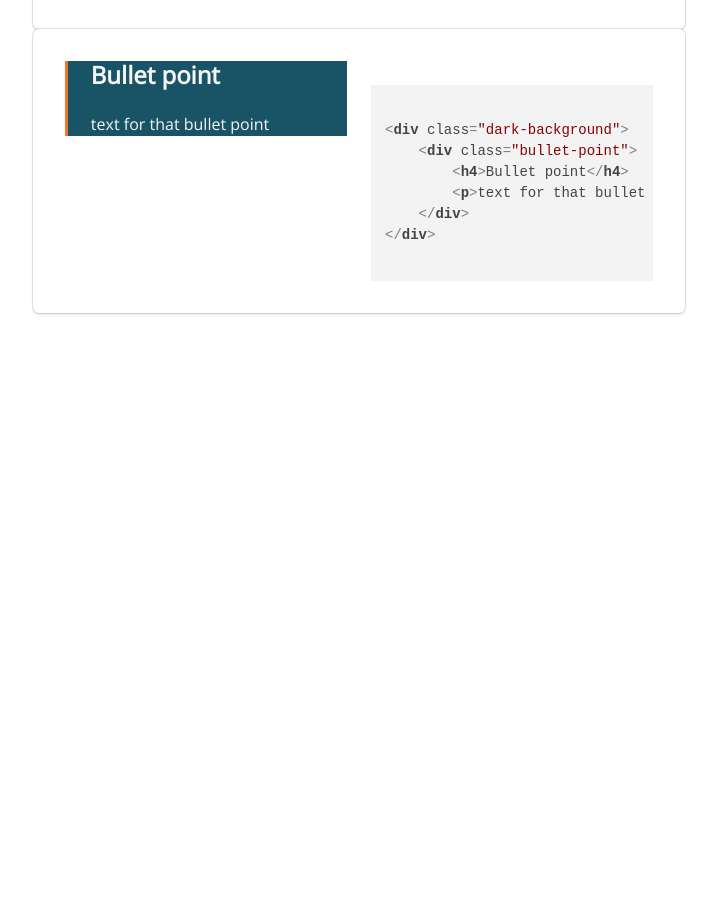
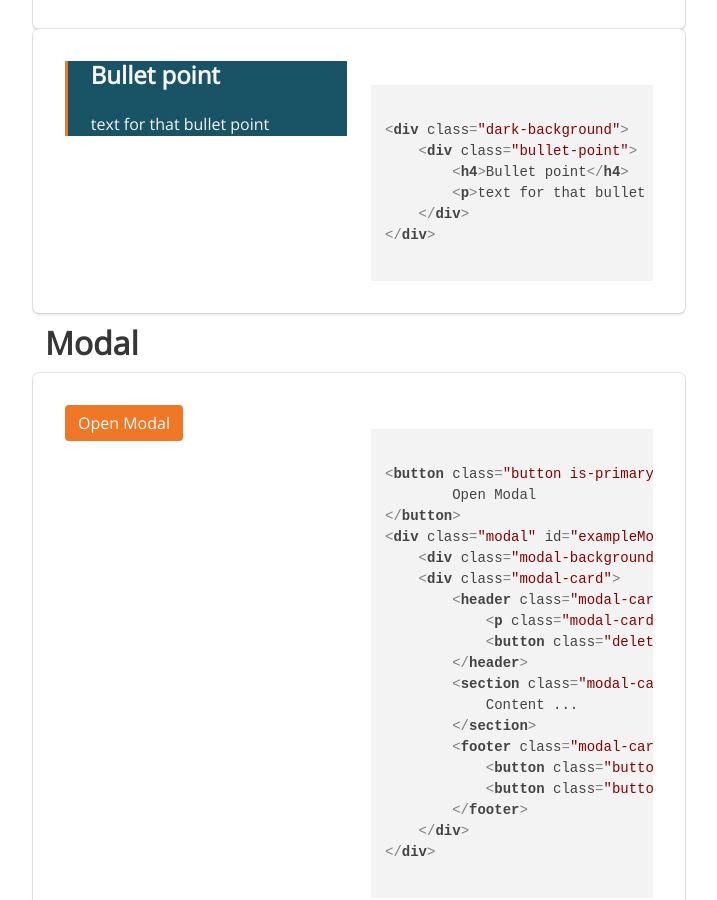
Before and after one commit to codurance/codurance-css, a Jekyll site: the page built from docs/showcase.md, in a window 1280 px wide and 900 px high, scrolled down 4134 px. Shown: the whole window, without its empty margins (281-998 px from the left). Built offline with Jekyll 4.4.1, drawn with Linux system fonts in a browser that asks for light colours; nearby versions of some CDN libraries; our own code applies the rules of GitHub Pages for plain Markdown files; before the commit the page ends 4459 px from its top, so only the background shows below that.

Commit message:
Add Modal example to showcase

```diff
--- a/docs/_layouts/default.html
+++ b/docs/_layouts/default.html
@@ -20,6 +20,7 @@
     </div>
 </div>
 
+<script src="assets/js/codurance.js"></script>
 <script src="https://cdnjs.cloudflare.com/ajax/libs/highlight.js/9.15.6/highlight.min.js"></script>
 <script>hljs.initHighlightingOnLoad();</script>
 
--- /dev/null
+++ b/docs/assets/js/codurance.js
@@ -0,0 +1,27 @@
+const rootEl = document.documentElement;
+
+const modalButtons = () => document.querySelectorAll("[data-toggle]");
+
+const isCloseButton = (event) => event.target.attributes['aria-label'].value === 'close';
+
+const openModal = modal => event => {
+    rootEl.classList.add('is-clipped');
+    modal.classList.add('is-active');
+}
+
+const closeModal = modal => event => {
+    if (isCloseButton(event)) {
+        modal.classList.remove('is-active');
+        rootEl.classList.remove('is-clipped');
+    }
+}
+
+const addModalListener = (element) => {
+    const target = element.attributes['data-target'].value;
+    const modal = document.getElementById(target);
+
+    element.addEventListener('click', openModal(modal));
+    modal.addEventListener('click', closeModal(modal));
+};
+
+modalButtons().forEach(addModalListener);
--- a/docs/showcase.md
+++ b/docs/showcase.md
@@ -136,3 +136,27 @@
 </div>
 {% endcapture %}
 {% include showcase-item.html content=bullet-point %}
+
+### Modal
+{% capture modal %}
+<button class="button is-primary" data-toggle="modal" data-target="exampleModal">
+        Open Modal
+</button>
+<div class="modal" id="exampleModal">
+    <div class="modal-background"></div>
+    <div class="modal-card">
+        <header class="modal-card-head">
+            <p class="modal-card-title">Modal title</p>
+            <button class="delete" aria-label="close"></button>
+        </header>
+        <section class="modal-card-body">
+            Content ...
+        </section>
+        <footer class="modal-card-foot">
+            <button class="button is-success">Save changes</button>
+            <button class="button">Cancel</button>
+        </footer>
+    </div>
+</div>
+{% endcapture %}
+{% include showcase-item.html content=modal %}
```
Also changed, not shown: dist/codurance.js (added).
